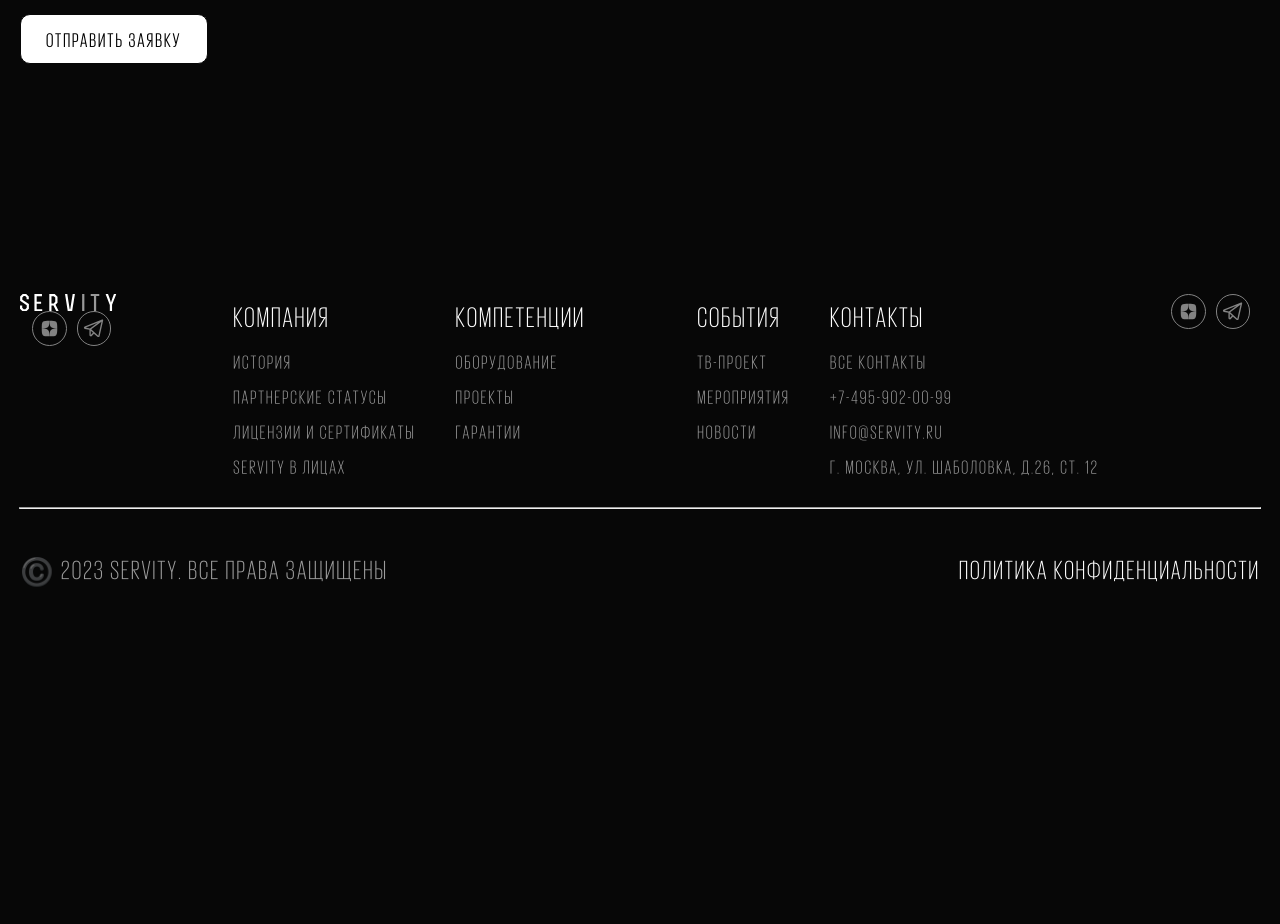
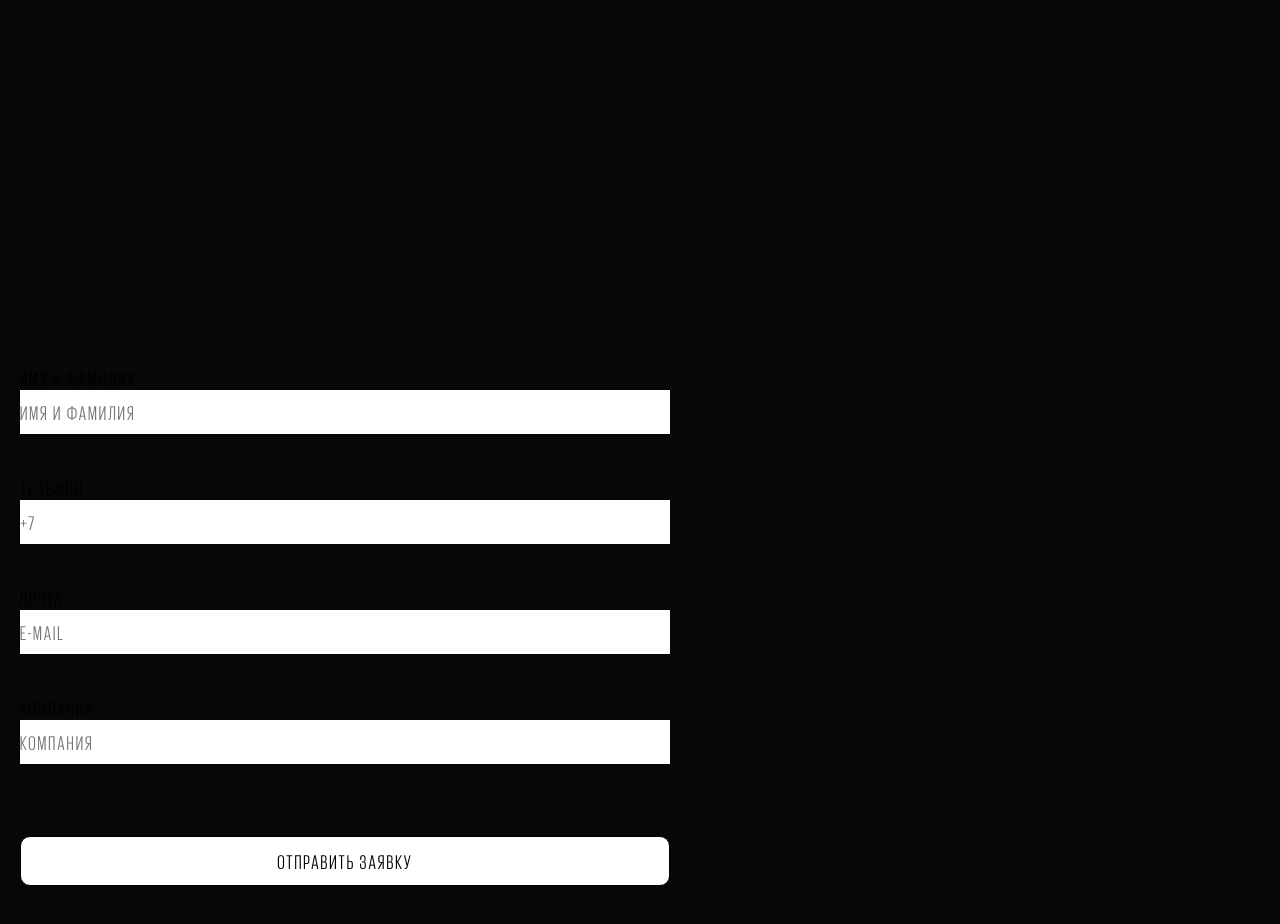
Before and after one commit to dsavelyev-man/servity, a Nuxt app in the folder client/: page /equipment/server-equipment in a window 1280 px wide. Shown: the part 1200-2124 px from the top of the page. Before the commit the page ends 1815 px from the top, so only its background shows below. Built offline with nearby package versions, Linux system fonts and the light colour scheme; what vue3-perfect-scrollbar would draw is missing.

Commit message:
form added

```diff
--- /dev/null
+++ b/client/components/Field.vue
@@ -0,0 +1,19 @@
+<template>
+  <input :class="$style.field"/>
+</template>
+
+<script setup lang="ts">
+</script>
+
+<style lang="scss" module>
+@import "scss/vars";
+
+.field {
+  border: none;
+  font-size: $text-default;
+  border-bottom: 2px solid $black;
+  outline: none;
+  padding: 10px 0;
+  letter-spacing: $text-default-spacing;
+}
+</style>
--- /dev/null
+++ b/client/components/FieldLabel.vue
@@ -0,0 +1,16 @@
+<template>
+  <label :class="$style.label">
+    <slot/>
+  </label>
+</template>
+
+<style lang="scss" module>
+@import "scss/vars";
+
+.label {
+  display: flex;
+  flex-direction: column;
+  letter-spacing: $text-default-spacing;
+  font-size: $text-default;
+}
+</style>
--- /dev/null
+++ b/client/components/pages/equipment/Form.vue
@@ -0,0 +1,49 @@
+<template>
+  <form :class="$style.form">
+    <FieldLabel>
+      ИМЯ И ФАМИЛИЯ
+      <Field placeholder="ИМЯ И ФАМИЛИЯ"/>
+    </FieldLabel>
+    <FieldLabel>
+      ТЕЛЕФОН
+      <Field type="phone" placeholder="+7"/>
+    </FieldLabel>
+    <FieldLabel>
+      ПОЧТА
+      <Field placeholder="E-MAIL"/>
+    </FieldLabel>
+    <FieldLabel>
+      КОМПАНИЯ
+      <Field placeholder="КОМПАНИЯ"/>
+    </FieldLabel>
+    <button :class="`${$style.button} ${$style.text}`">ОТПРАВИТЬ ЗАЯВКУ</button>
+  </form>
+</template>
+
+<script setup lang="ts">
+</script>
+
+<style lang="scss" module>
+@import "scss/vars";
+
+.button {
+  background-color: white;
+  border-radius: 10px;
+  font-size: $text-default;
+  border: none;
+  cursor: pointer;
+  padding: 12px 25px;
+  font-weight: 400;
+  margin-top: 30px;
+  letter-spacing: $text-default-spacing;
+  border: solid black 1px;
+}
+
+.form {
+  display: flex;
+  flex-direction: column;
+  gap: 40px;
+  margin-top: 40px;
+}
+
+</style>
--- a/client/pages/equipment/network-hardware.vue
+++ b/client/pages/equipment/network-hardware.vue
@@ -69,7 +69,7 @@
             </div>
           </div>
           <div :class="`${$style.textSpec}`">
-            <button :class="`${$style.buttonForm} ${$style.text}`">ОТПРАВИТЬ ЗАЯВКУ</button>
+            <Form/>
           </div>
         </div>
         <div :class="`${$style.imgContainer}`">
@@ -86,6 +86,7 @@
 import styleCommon from "@/scss/modules/equipment.module.scss";
 import ArrowLeftIcon from "~/components/svg/ArrowLeftIcon.vue";
 import Donut from "~/components/svg/Donut.vue";
+import Form from "~/components/pages/equipment/Form.vue";
 
 const production = [
   {
@@ -265,12 +266,11 @@ const volume = [
   padding-bottom: 3px;
   font-size: $text-default;
   color: $black;
-  background-color: $white;
+  background: none;
   border-radius: 5px;
-  border: 1px solid white;
   margin-right: 10px;
   margin-bottom: 10px;
-  width: 300px;
+  width: 326px;
   cursor: pointer;
   border: solid $black 1px;
 }
@@ -287,18 +287,6 @@ const volume = [
 .textSpec {
   max-width: 650px;
   padding: 0 20px;
-}
-
-.buttonForm {
-  background-color: white;
-  border-radius: 10px;
-  font-size: $text-default;
-  border: none;
-  cursor: pointer;
-  padding: 12px 25px;
-  font-weight: 400;
-  margin-top: 30px;
-  border: solid black 1px;
 }
 
 .mainContainer {
--- a/client/pages/equipment/server-equipment.vue
+++ b/client/pages/equipment/server-equipment.vue
@@ -70,7 +70,7 @@
             </div>
           </div>
           <div :class="`${$style.textSpec}`">
-            <button :class="`${$style.buttonForm} ${$style.text}`">ОТПРАВИТЬ ЗАЯВКУ</button>
+            <Form/>
           </div>
         </div>
         <div :class="`${$style.imgContainer}`">
@@ -88,6 +88,7 @@ import ArrowLeftIcon from "~/components/svg/ArrowLeftIcon.vue";
 import ArrowRightIcon from "~/components/svg/ArrowRightIcon.vue";
 import styleCommon from "@/scss/modules/equipment.module.scss";
 import Donut from "~/components/svg/Donut.vue";
+import Form from "~/components/pages/equipment/Form.vue";
 
 const isGlobal = ref(false)
 const setGlobal = (global: boolean) => {
@@ -303,12 +304,11 @@ const height = [
   padding-bottom: 3px;
   font-size: $text-default;
   color: $black;
-  background-color: $white;
+  background: none;
   border-radius: 5px;
-  border: 1px solid white;
   margin-right: 10px;
   margin-bottom: 10px;
-  width: 300px;
+  width: 326px;
   cursor: pointer;
   border: solid $black 1px;
 }
--- a/client/pages/equipment/storage-systems.vue
+++ b/client/pages/equipment/storage-systems.vue
@@ -85,7 +85,7 @@
             </div>
           </div>
           <div :class="`${$style.textSpec}`">
-            <button :class="`${$style.buttonForm} ${$style.text}`">ОТПРАВИТЬ ЗАЯВКУ</button>
+            <Form/>
           </div>
         </div>
         <div :class="`${$style.imgContainer}`">
@@ -103,6 +103,7 @@ import ArrowLeftIcon from "~/components/svg/ArrowLeftIcon.vue";
 import ArrowRightIcon from "~/components/svg/ArrowRightIcon.vue";
 import Donut from "~/components/svg/Donut.vue";
 import styleCommon from "~/scss/modules/equipment.module.scss";
+import Form from "~/components/pages/equipment/Form.vue";
 
 const isGlobal = ref(false)
 const setGlobal = (global: boolean) => {
@@ -304,12 +305,12 @@ const volume = [
   padding-bottom: 3px;
   font-size: $text-default;
   color: $black;
-  background-color: $white;
+  background: none;
   border-radius: 5px;
   border: solid $black 1px;
   margin-right: 10px;
   margin-bottom: 10px;
-  width: 300px;
+  width: 328px;
   cursor: pointer;
 }
 
```
